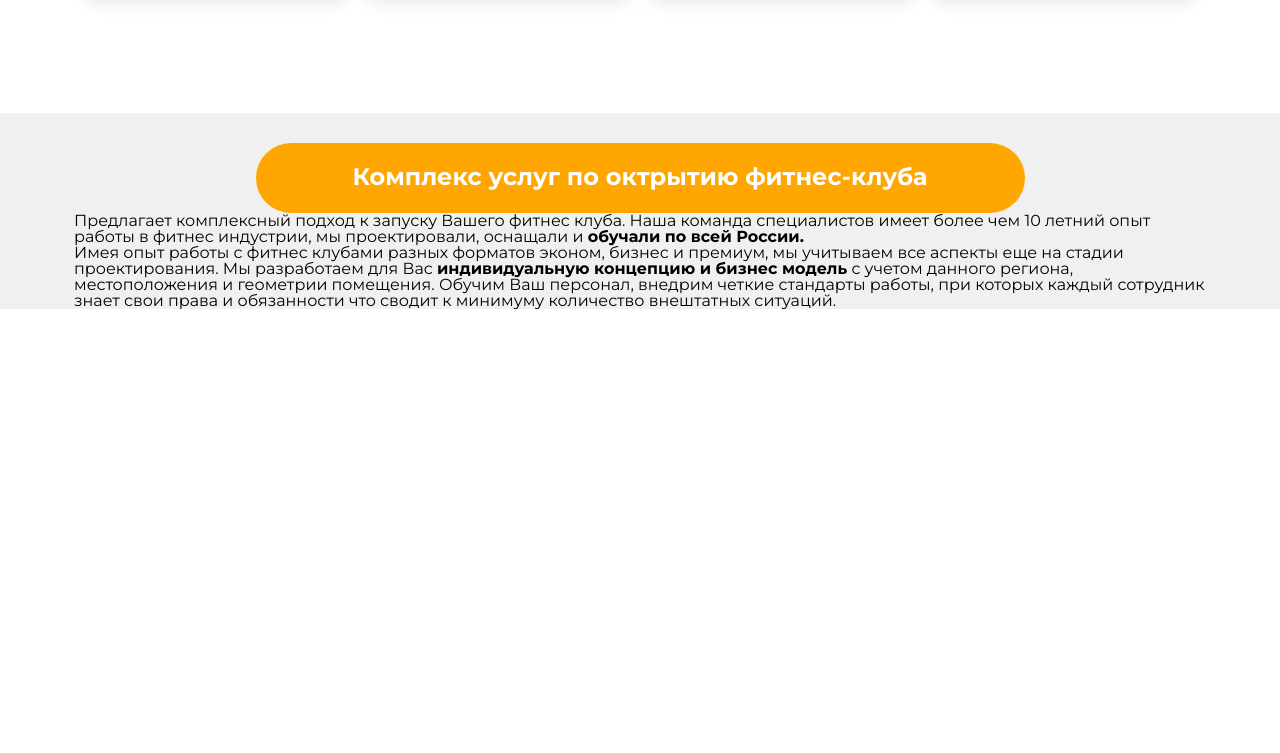
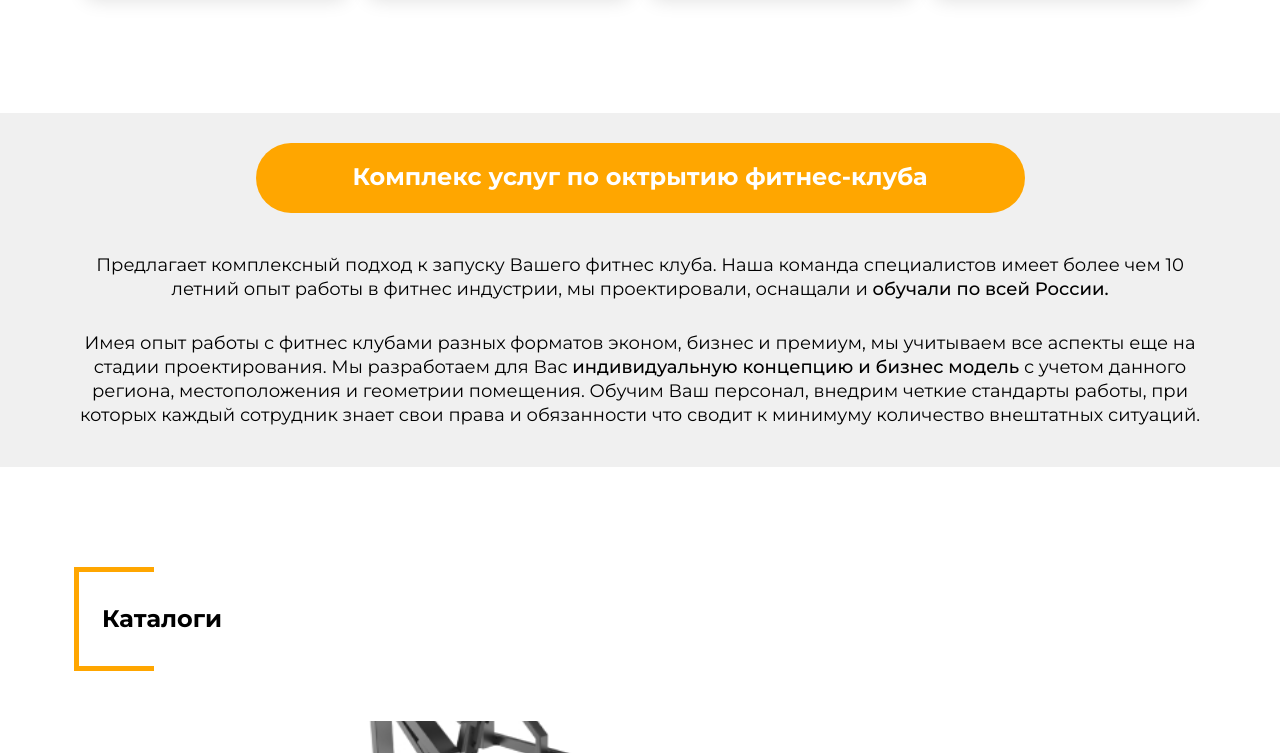
Before and after one commit to iDestar/practice-layout-9, a website built with webpack: page src/index.html in a window 1280 px wide. Shown: the part 2918-3671 px from the top of the page. Before the commit the page ends 3228 px from the top, so only its background shows below. Built offline with nearby package versions, Linux system fonts and the light colour scheme.

Commit message:
second-catalog

```diff
--- a/src/index.html
+++ b/src/index.html
@@ -303,6 +303,26 @@
           </p>
         </section>
       </div>
+      <section class="main-second-catalog second-catalog container">
+        <div class="second-catalog__title-block">
+          <span class="second-catalog__top"></span>
+          <h2 class="second-catalog__title">Каталоги</h2>
+          <span class="second-catalog__bottom"></span>
+        </div>
+        <div class="second-catalog__list second-catalog-list">
+          <div class="second-catalog-list__first-item">
+            <div class="second-catalog-first-item__text"></div>
+          </div>
+          <div class="second-catalog__list-item _ibg">
+            <div class="second-catalog__list-item-text">Оборудование для залов</div>
+            <a href="#" class="second-catalog__link _icon-arrow"></a>
+            <img src="./images/catalog-item__back.jpg" alt="list item" class="second-catalog__item-img" />
+            <img src="./images/catalog-item__back2.png" alt="list item" class="second-catalog__item-img-hover" />
+          </div>
+
+          </div>
+        </div>
+      </section>
     </main>
     <script src="https://unpkg.com/swiper@7/swiper-bundle.min.js"></script>
   </body>
--- a/src/styles/about.scss
+++ b/src/styles/about.scss
@@ -11,6 +11,15 @@
 
   &__section {
     padding-top: 30px;
+    padding-bottom: 40px;
+    @include adaptiv-value('font-size', 18, 14, 1);
+    line-height: 24px;
+    text-align: center;
+    letter-spacing: 1.5%;
+    font-weight: 300;
+    strong {
+      font-weight: 500;
+    }
   }
 
   // .about__title
@@ -25,6 +34,7 @@
     align-items: center;
     justify-content: center;
     text-align: center;
+    margin-bottom: 40px;
   }
 
   &__title {
@@ -40,6 +50,7 @@
   // .about__text-first
 
   &__text-first {
+    margin-bottom: 30px;
   }
 
   // .about__text-second
--- a/src/styles/main.scss
+++ b/src/styles/main.scss
@@ -9,6 +9,7 @@
 @use 'projects';
 @use 'new-items';
 @use 'about';
+@use 'second-catalog';
 @import 'variables';
 
 .container {
--- /dev/null
+++ b/src/styles/second-catalog.scss
@@ -0,0 +1,86 @@
+@import 'variables.scss';
+@import 'mixins.scss';
+@import 'ui';
+
+.main-second-catalog {
+}
+.second-catalog {
+  @include adaptiv-value('padding-top', 100, 49, 1);
+  // .second-catalog__title-block
+
+  &__title-block {
+    @extend %title__block;
+    margin-bottom: 50px;
+  }
+
+  // .second-catalog__top
+
+  &__top {
+    @extend %title__top;
+    @include adaptiv-value('margin-bottom', 33, 18, 1);
+  }
+
+  // .second-catalog__title
+
+  &__title {
+    @include adaptiv-value('font-size', 24, 18, 1);
+    line-height: 120%;
+    font-weight: bold;
+    margin-left: 23px;
+  }
+
+  // .second-catalog__bottom
+
+  &__bottom {
+    @extend %title__bottom;
+    @include adaptiv-value('margin-top', 33, 18, 1);
+  }
+
+  // .second-catalog__list
+
+  &__list {
+    display: grid;
+    grid-template-columns: repeat(auto-fill, 262px);
+  }
+
+  // .second-catalog__list-item
+
+  &__list-item {
+  }
+
+  // .second-catalog__list-item-text
+
+  &__list-item-text {
+  }
+
+  // .second-catalog__link
+
+  &__link {
+  }
+
+  // .second-catalog__item-img
+
+  &__item-img {
+    object-fit: none;
+  }
+
+  // .second-catalog__item-img-hover
+
+  &__item-img-hover {
+    display: none;
+  }
+}
+.container {
+}
+.second-catalog-list {
+  // .second-catalog-list__first-item
+
+  &__first-item {
+  }
+}
+.second-catalog-first-item {
+  // .second-catalog-first-item__text
+
+  &__text {
+  }
+}
```
